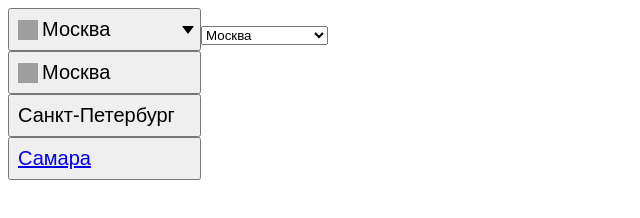
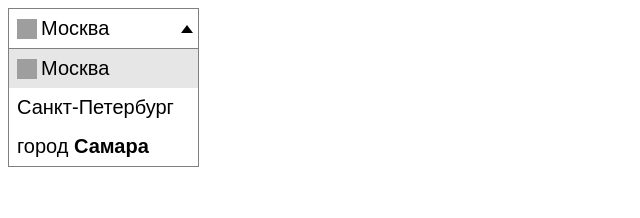
Before and after one commit to Tskon/custom-select, a plain HTML site: page index.html in a window 1280 px wide. Both pictures are taken after a click on the button "Москва". Shown: the whole page, without its empty margins (0-640 px from the left). Drawn offline with nearby package versions, Linux system fonts and the light colour scheme; files that its build step writes are made by us from their sources; grey boxes are pictures that could not be loaded.

Commit message:
complete

```diff
--- a/css/custom-select.scss
+++ b/css/custom-select.scss
@@ -1,23 +1,17 @@
-* {
-  box-sizing: border-box;
-}
-
 .js-custom-select {
-  //display: none;
+  display: none;
 }
 
 .custom-select {
-  display: inline-block;
   position: relative;
 
   .custom-select-list {
     position: absolute;
-    top: 100%;
+    top: calc(100% - 1px);
     left: 0;
-  }
-
-  .custom-select-list-hidden {
     visibility: hidden;
+    border: 1px solid gray;
+    z-index: 1;
   }
 
   .custom-select-option, .custom-select-trigger {
@@ -27,10 +21,21 @@
     padding: .5rem 1.5rem .5rem .5rem;
     font-size: 1.25rem;
     white-space: nowrap;
+    background-color: white;
+  }
+
+  .custom-select-option {
+    border: none;
+    transition: background-color .3s;
+
+    &:hover, &:focus {
+      background-color: darken(white, 10%);
+    }
   }
 
   .custom-select-trigger {
     position: relative;
+    border: 1px solid gray;
 
     &:after {
       content: '';
@@ -39,6 +44,7 @@
       border-color: black transparent transparent transparent;
       position: absolute;
       right: 5px;
+      transition: transform .3s;
     }
   }
 
@@ -47,4 +53,14 @@
     height: 1.25rem;;
     margin-right: .25rem;
   }
+
+  &.show {
+    .custom-select-list {
+      visibility: visible;
+    }
+
+    .custom-select-trigger:after {
+      transform: rotate(180deg);
+    }
+  }
 }
--- a/index.html
+++ b/index.html
@@ -10,7 +10,7 @@
   <select name="city" class="js-custom-select">
     <option value="moscow" data-image="https://msk.ros-spravka.ru/upload/iblock/289/metro-moskva-logo.png">Москва</option>
     <option value="saint-petersburg" data-image="">Санкт-Петербург</option>
-    <option value="samara" data-html="<a href='#'>Самара</a>"></option>
+    <option value="samara" data-html="город&nbsp;<b>Самара</b>"></option>
   </select>
 </form>
 
--- a/js/custom-select.js
+++ b/js/custom-select.js
@@ -2,7 +2,8 @@ function initCustomSelects(selector = '.js-custom-select') {
   const SELECT_CLASS = 'custom-select'
   const SELECT_TRIGGER_CLASS = 'custom-select-trigger'
   const OPTION_LIST_CLASS = 'custom-select-list'
-  const OPTION_LIST_HIDDEN_CLASS = 'custom-select-list-hidden'
+  const OPTION_LIST_SHOW_CLASS = 'show'
+  const SELECT_OPTION_CLASS = 'custom-select-option'
 
   const selectorList = [...document.querySelectorAll(selector)]
   selectorList.forEach(initCustomSelect)
@@ -13,12 +14,15 @@ function initCustomSelects(selector = '.js-custom-select') {
     const customSelect = document.createElement('div')
     customSelect.className = SELECT_CLASS
     const optionList = document.createElement('div')
-    optionList.className = OPTION_LIST_CLASS + ' ' + OPTION_LIST_HIDDEN_CLASS
+    optionList.className = OPTION_LIST_CLASS
 
     const trigger = renderTrigger(parsedOptionList[0])
     trigger.addEventListener('click', (e) => {
       e.stopPropagation()
-      optionList.classList.toggle(OPTION_LIST_HIDDEN_CLASS)
+      customSelect.classList.toggle(OPTION_LIST_SHOW_CLASS)
+      const activeEl = document.querySelector(`.${SELECT_OPTION_CLASS}[data-value="${select.value}"]`)
+      activeEl.focus()
+      window.addEventListener('keydown', keyHandler)
       window.addEventListener('click', hideOptionList)
     })
     customSelect.appendChild(trigger)
@@ -28,7 +32,7 @@ function initCustomSelects(selector = '.js-custom-select') {
       newOption.addEventListener('click', () => {
         select.value = option.value
         trigger.innerHTML = getOptionContent(option)
-        optionList.classList.add(OPTION_LIST_HIDDEN_CLASS)
+        customSelect.classList.remove(OPTION_LIST_SHOW_CLASS)
         window.removeEventListener('click', hideOptionList)
       })
       optionList.appendChild(newOption)
@@ -38,10 +42,34 @@ function initCustomSelects(selector = '.js-custom-select') {
     select.parentNode.insertBefore(customSelect, select)
 
     const selectWidth = customSelect.querySelector('.' + OPTION_LIST_CLASS).clientWidth
-    customSelect.style.width = selectWidth + 'px'
+    customSelect.style.width = (selectWidth + 2) + 'px' // 2px - border
 
     function hideOptionList () {
-      optionList.classList.add(OPTION_LIST_HIDDEN_CLASS)
+      customSelect.classList.remove(OPTION_LIST_SHOW_CLASS)
+      window.removeEventListener('keydown', keyHandler)
+    }
+
+    function keyHandler (e) {
+      if (e.code === 'Tab' || e.code === 'ArrowUp' || e.code === 'ArrowDown') {
+        e.preventDefault()
+      } else {
+        return
+      }
+
+      const selectors = (e.code === 'Tab') ? 'button, a, input, textarea' : '.' + SELECT_OPTION_CLASS
+      const selectableElements = [...optionList.querySelectorAll(selectors)]
+      let focusedElIndex = selectableElements.findIndex(el => el === document.activeElement)
+      if (focusedElIndex === -1) focusedElIndex = 0
+
+      if (e.code === 'ArrowDown' || (e.code === 'Tab' && !e.shiftKey)) {
+        focusedElIndex = (focusedElIndex === selectableElements.length - 1) ? 0 : focusedElIndex + 1
+      }
+
+      if (e.code === 'ArrowUp' || (e.code === 'Tab' && e.shiftKey)) {
+        focusedElIndex = (focusedElIndex === 0) ? selectableElements.length - 1 : focusedElIndex - 1
+      }
+
+      selectableElements[focusedElIndex].focus()
     }
   }
 
@@ -82,8 +110,9 @@ function initCustomSelects(selector = '.js-custom-select') {
   function renderOption(parsedOption) {
     const option = document.createElement('button')
     option.type = 'button'
-    option.className = 'custom-select-option'
+    option.className = SELECT_OPTION_CLASS
     option.innerHTML = getOptionContent(parsedOption)
+    option.dataset.value = parsedOption.value
 
     return option
   }
```
